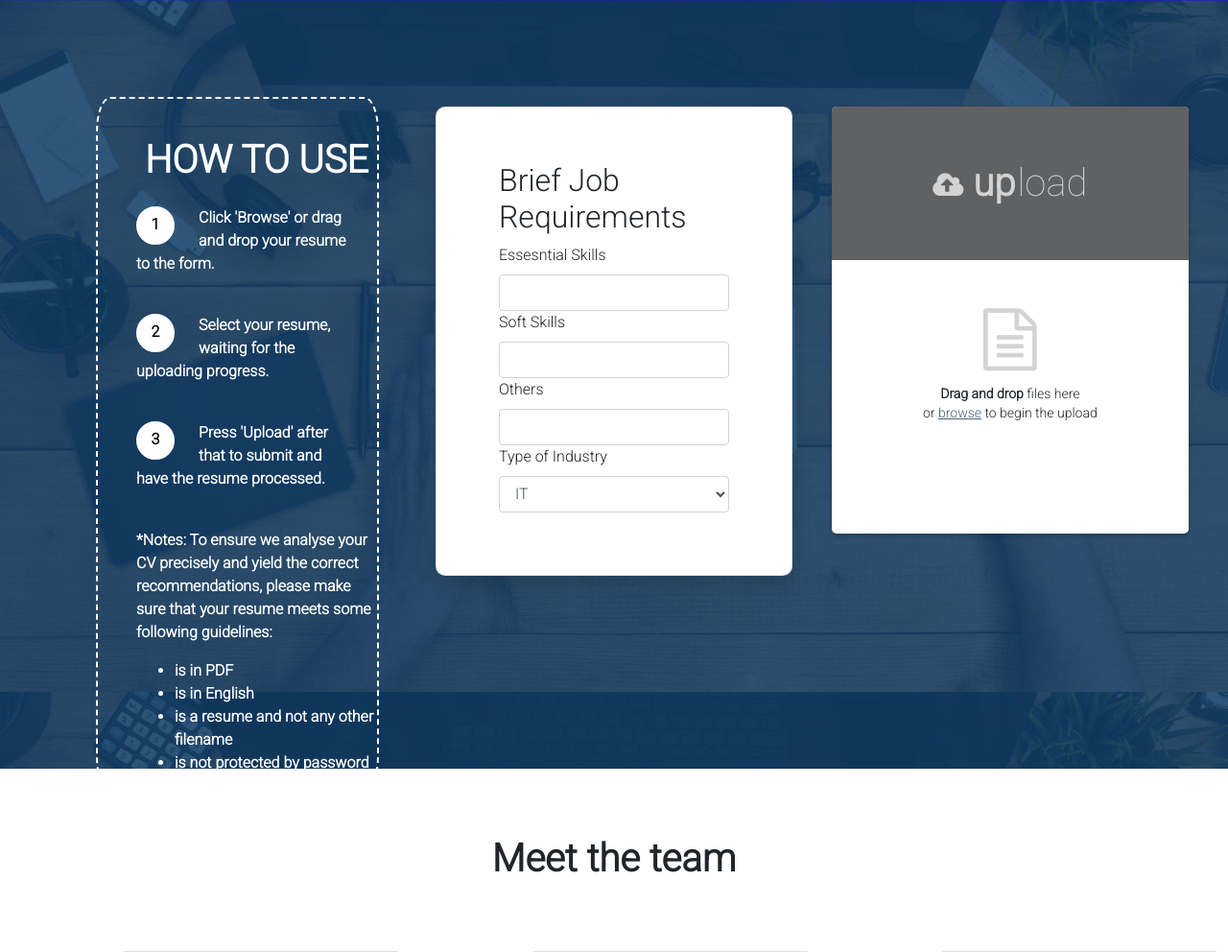
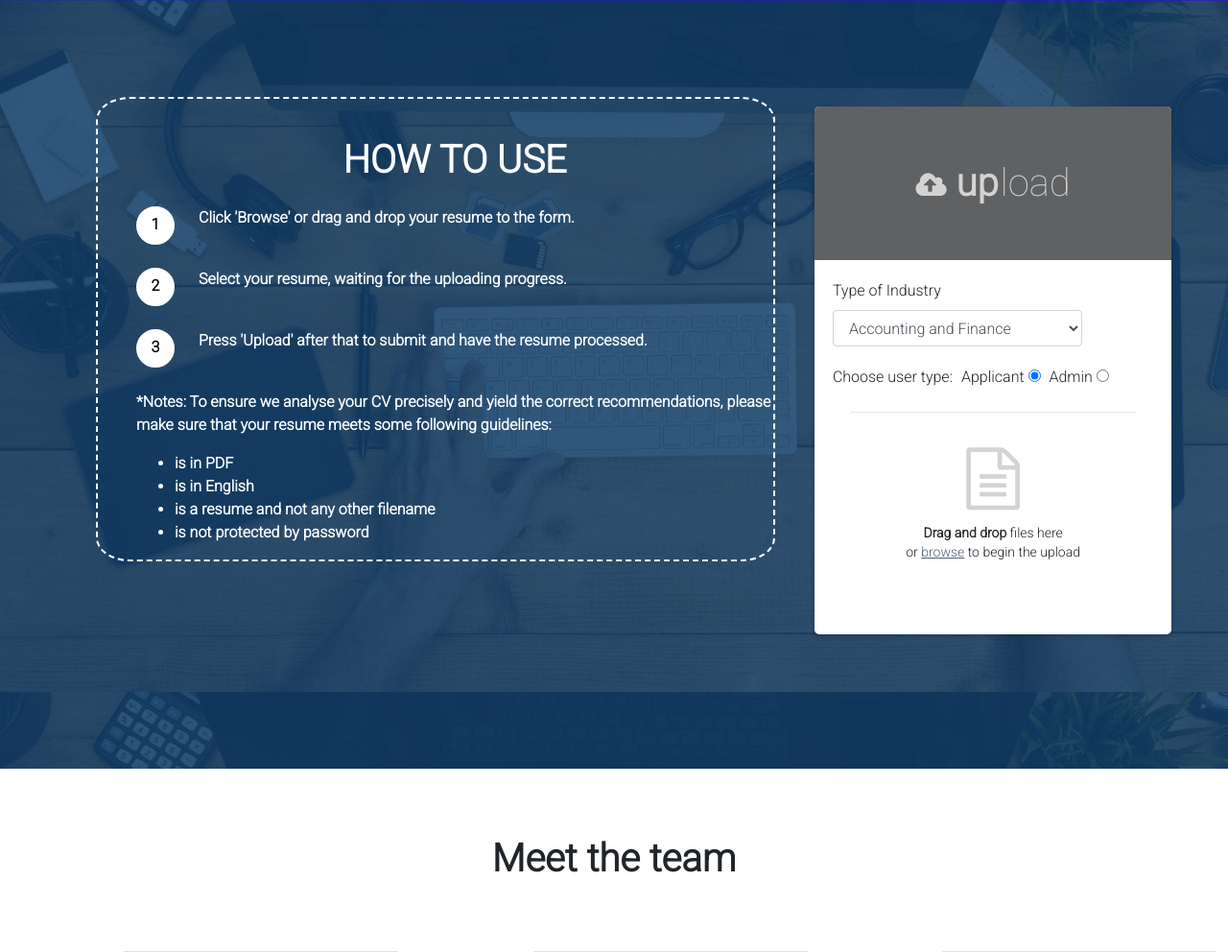
Before and after one commit to Hiroshi97/CV-Analysis, a Flask app: page / in a window 1280 px wide. Shown: the part 879-1871 px from the top of the page at 96% size. Run offline with Flask 2, Linux system fonts and the light colour scheme; some libraries are stand-ins or nearby versions.

Commit message:
make adjustments to the form fields and its styling

```diff
--- a/static/css/style.css
+++ b/static/css/style.css
@@ -98,7 +98,7 @@ section {
   padding-top:40px;
   padding-left:40px;
   float: left;
-  width: 25%;
+  width: 60%;
   color: white;
   border: 2px dashed white;
   border-radius: 5%;
@@ -138,9 +138,20 @@ section {
 }
 
 .input {
-  float: left;
-  width: 50%;
-  padding-right: 5%;
+  margin-top: 20px;
+  margin-bottom: 2%;
+  width: 100%;
+  margin-left: 5%;
+
+}
+
+.form-select {
+  width: 70%;
+  margin-bottom: 20px;
+}
+
+.form-radio {
+  margin-right: 5px;
 
 }
 /* ==========================================================================
@@ -175,9 +186,10 @@ section {
 }
 
 .upload {
+  margin-left: 5%;
   position: relative;
   width: 45%;
-  min-height: 445px;
+  min-height: 550px;
   box-sizing: border-box;
   border-radius: 5px;
   box-shadow: 0 2px 5px rgba(0, 0, 0, 0.2);
@@ -188,7 +200,7 @@ section {
   -webkit-transform: translateY(20px);
   transform: translateY(20px);
   opacity: 0;
-  margin: auto;
+  /* margin: auto; */
   float: left;
   height: 200px;
 }
@@ -233,7 +245,7 @@ section {
 }
 .upload .upload-files .body {
   text-align: center;
-  padding: 50px 0;
+  padding: 20px 0;
   padding-bottom: 30px;
 }
 .upload .upload-files .body.hidden {
--- a/templates/home.html
+++ b/templates/home.html
@@ -72,32 +72,6 @@
   </div>
   <form action="api/result" method="POST" id="uploadForm" enctype="multipart/form-data">
 
-    <div class="input">
-      <div class="card card-4">
-        <div class="card-body">
-          <h2 class="title">Brief Job Requirements</h2>
-          <label for="essential_skills">Essesntial Skills</label>
-          <input type="text" class="form-control" id="essential_skills"/>
-
-          <label for="soft_skills">Soft Skills</label>
-          <input type="text" class="form-control" id="soft_skills" />
-
-          <label for="others">Others</label>
-          <input type="text" class="form-control" id="others" />
-
-          <label for="job_type">Type of Industry</label>
-          <select class="form-control" name="job_type">
-            <option value="it_keywords.json">IT</option>
-            <option value="healthcare_keywords.json">Medical</option>
-            <option value="engineering_keywords.json">Engineering</option>
-            <option value="education_keywords.json">Education</option>
-            <option value="creative_keywords.json">Design</option>
-          </select>
-        </div>
-      </div>
-    </div>
-
-
     <div class="upload">
       <div class="upload-files">
         <header>
@@ -107,6 +81,45 @@
             <span class="load">load</span>
           </p>
         </header>
+
+        <div class="input">
+
+          <div class="form-select">
+            <label for="job_type">Type of Industry</label>
+            <select class="form-control" name="job_type">
+              <option value="accounting.json"> Accounting and Finance</option>
+              <option value="creative.json">Design and Cultural</option>
+              <option value="engineering.json">Engineering and Scientific</option>
+              <option value="education.json">Education and Learning</option>
+              <option value="healthcare.json">Healthcare and Human Services</option>
+              <option value="hospitality.json">Food Service and Hospitality</option>
+              <option value="hr.json">Human Resources</option>
+              <option value="it.json">IT (Information Technology)</option>
+              <option value="law.josn">Law Enforcement</option>
+              <option value="legal.json">Legal Advocacy</option>
+              <option value="logistics.json">Logistics and Purchasing</option>
+              <option value="maintenance.json">Maintenance and Repair</option>
+              <option value="management.json">Management</option>
+              <option value="manufacturing.json">Industrial Manufacturing and Warehousing</option>
+              <option value="nonprofit.json">NGO and Non-Profit</option>
+              <option value="officeadmin.json">Office and Administrative</option>
+              <option value="publicrelations.json">Public Relations</option>
+              <option value="realestate.json">Real Estate and Construction</option>
+              <option value="retail.json">Retail and Customer Service</option>
+              <option value="sales.json">Sales and Marketing</option>
+              <option value="travel.json">Travel and Transportation</option>
+            </select>
+          </div>
+
+          <label style="padding-right: 5px">Choose user type: </label>
+            <label for="applicant"> Applicant</label>
+            <input type="radio" name="user_type" value="applicant" id="applicant" checked="true" class="form-radio"/>
+
+            <label for="admin"> Admin</label>
+            <input type="radio" name="user_type" value="admin" id="admin" id="admin" class="form-radio"/>
+
+        </div>
+        <hr style="width:80%"/>
         <div class="body" id="drop">
           <i class="fa fa-file-text-o pointer-none" aria-hidden="true"></i>
           <p class="pointer-none">
```
